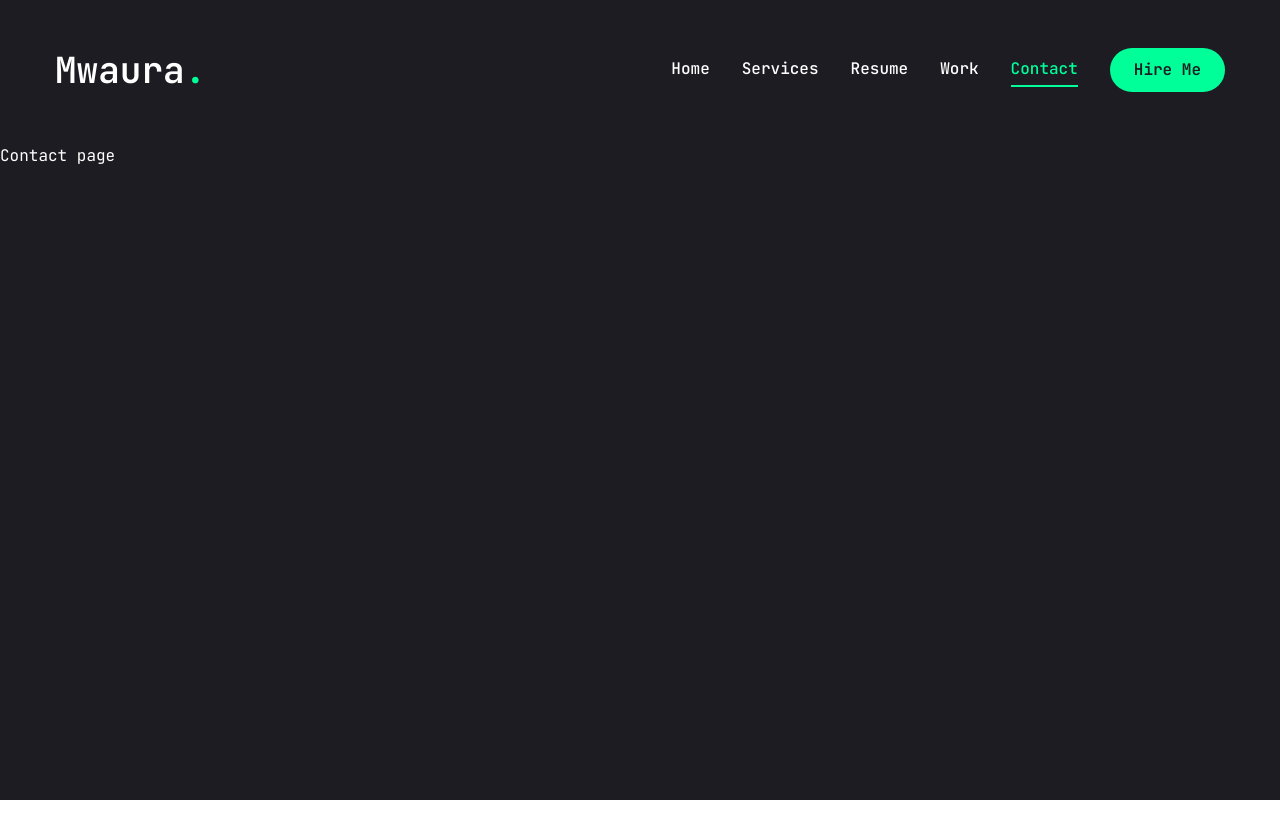
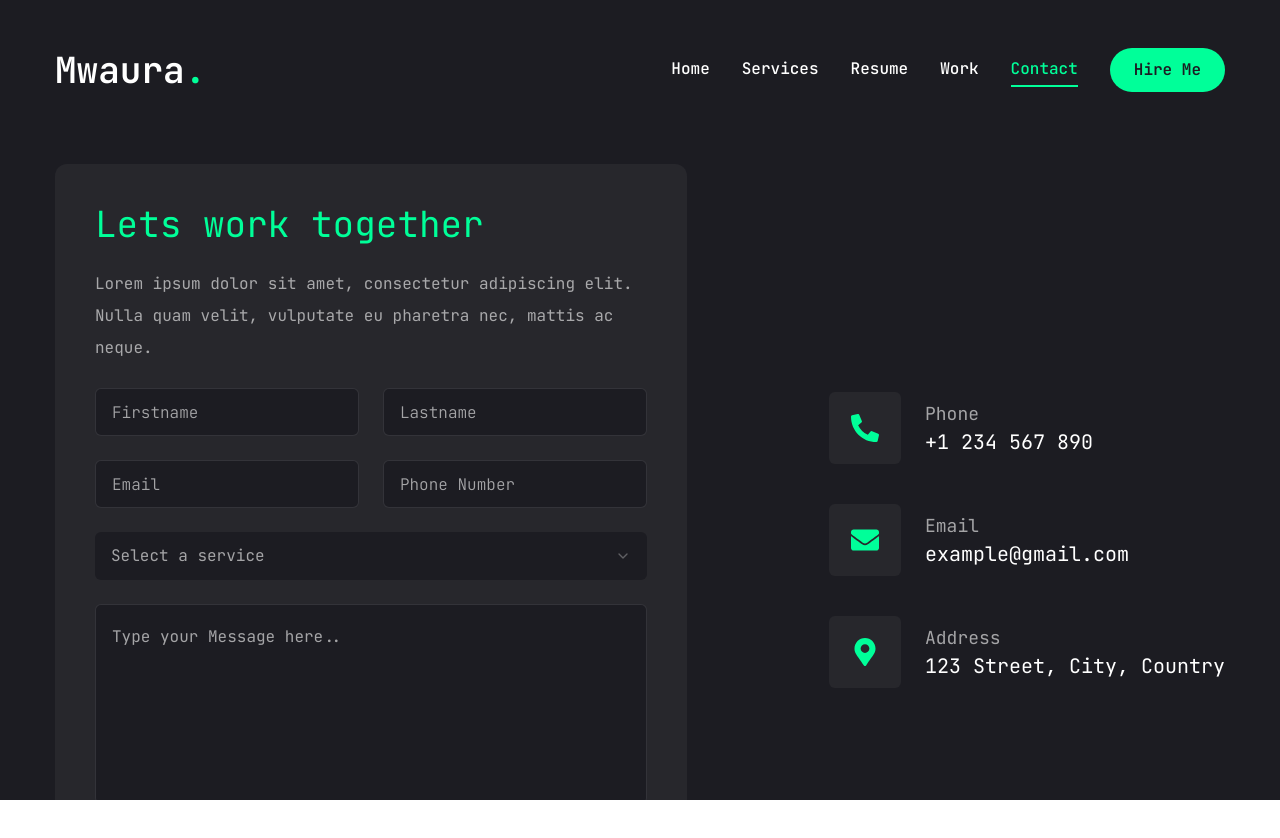
Before and after one commit to robynroby/portfolio-ms, a Next.js app: page /contact in a window 1280 px wide. Shown: the top 838 px of the page. Before the commit the page ends 800 px from the top, so only its background shows below. Built offline with nearby package versions, Linux system fonts and the light colour scheme.

Commit message:
contact page completed

```diff
--- a/src/app/contact/page.jsx
+++ b/src/app/contact/page.jsx
@@ -1,7 +1,107 @@
+"use client";
+
+import { Button } from "@/components/ui/button";
+import { Input } from "@/components/ui/input";
+import { Select, SelectContent, SelectGroup, SelectItem, SelectLabel, SelectTrigger, SelectValue } from "@/components/ui/select";
+import { Textarea } from "@/components/ui/textarea";
+import { motion } from "framer-motion";
+import { FaEnvelope, FaMapMarkerAlt, FaPhoneAlt } from 'react-icons/fa';
+
+const info = [
+    {
+        icon: <FaPhoneAlt />,
+        title: 'Phone',
+        description: '+1 234 567 890'
+    },
+    {
+        icon: <FaEnvelope />,
+        title: 'Email',
+        description: 'example@gmail.com'
+    },
+    {
+        icon: <FaMapMarkerAlt />,
+        title: 'Address',
+        description: '123 Street, City, Country'
+    }
+]
 
 const Contact = () => {
     return (
-        <div>Contact page</div>
+        <motion.section
+            initial={{ opacity: 0 }}
+            animate={{
+                opacity: 1,
+                transition: {
+                    duration: 0.4,
+                    delay: 2.4,
+                    ease: 'easeIn'
+                }
+            }}
+            className="py-6"
+        >
+            <div className="container mx-auto">
+                <div className="flex flex-col xl:flex-row gap-[30px]">
+                    {/* form */}
+                    <div className="xl:w-[54%] order-2 xl:order-none">
+                        <form className="flex flex-col gap-6 p-10 bg-[#27272c] rounded-xl">
+                            <h3 className="text-4xl text-accent">Lets work together</h3>
+                            <p className="text-white/60">Lorem ipsum dolor sit amet, consectetur adipiscing elit. Nulla quam velit, vulputate eu pharetra nec, mattis ac neque.</p>
+
+                            {/* inputs */}
+                            <div className="grid grid-cols-1 md:grid-cols-2 gap-6">
+                                <Input type="firstname" placeholder="Firstname" />
+                                <Input type="lastname" placeholder="Lastname" />
+                                <Input type="email" placeholder="Email" />
+                                <Input type="phone" placeholder="Phone Number" />
+                            </div>
+                            {/* select */}
+                            <Select>
+                                <SelectTrigger className="w-full">
+                                    <SelectValue placeholder="Select a service" />
+                                </SelectTrigger>
+                                <SelectContent>
+                                    <SelectGroup >
+                                        <SelectLabel>Select a service</SelectLabel>
+                                        <SelectItem value="est">Web Development</SelectItem>
+                                        <SelectItem value="cst">Mobile Development</SelectItem>
+                                        <SelectItem value="mst">UI/UX Design</SelectItem>
+                                    </SelectGroup>
+                                </SelectContent>
+                            </Select>
+                            {/* textarea */}
+                            <Textarea
+                                placeholder="Type your Message here.."
+                                className="h-[200px]"
+                            />
+                            {/* button */}
+                            <Button
+                                type="submit"
+                                size="md"
+                                className="max-w-40"
+                            >
+                                Send Message
+                            </Button>
+                        </form>
+                    </div>
+                    {/* info */}
+                    <div className="flex-1 flex items-center xl:justify-end order-1 xl:order-none mb-8 xl:mb-0">
+                        <ul className="flex flex-col gap-10">
+                            {info.map((item, index) => {
+                                return <li key={index} className="flex items-center gap-6">
+                                    <div className="w-[52px] h-[52px] xl:w-[72px] xl:h-[72px] bg-[#27272c] text-accent rounded-md flex items-center justify-center">
+                                        <div className="text-[28px]">{item.icon}</div>
+                                    </div>
+                                    <div className="flex-1">
+                                        <p className="text-lg text-white/60">{item.title}</p>
+                                        <h3 className="text-xl">{item.description}</h3>
+                                    </div>
+                                </li>
+                            })}
+                        </ul>
+                    </div>
+                </div>
+            </div>
+        </motion.section>
     )
 }
 
--- a/src/components/ui/input.jsx
+++ b/src/components/ui/input.jsx
@@ -7,7 +7,7 @@
     (<input
       type={type}
       className={cn(
-        "flex h-10 w-full rounded-md border border-slate-200 bg-white px-3 py-2 text-sm ring-offset-white file:border-0 file:bg-transparent file:text-sm file:font-medium placeholder:text-slate-500 focus-visible:outline-none focus-visible:ring-2 focus-visible:ring-slate-950 focus-visible:ring-offset-2 disabled:cursor-not-allowed disabled:opacity-50 dark:border-slate-800 dark:bg-slate-950 dark:ring-offset-slate-950 dark:placeholder:text-slate-400 dark:focus-visible:ring-slate-300",
+        "flex h-[48px] rounded-md border border-white/10 focus:border-accent font-light bg-primary px-4 py-5 text-base placeholder:text-white/60 outline-none",
         className
       )}
       ref={ref}
--- a/src/components/ui/select.jsx
+++ b/src/components/ui/select.jsx
@@ -16,7 +16,7 @@
   <SelectPrimitive.Trigger
     ref={ref}
     className={cn(
-      "flex h-10 w-full items-center justify-between rounded-md border border-slate-200 bg-white px-3 py-2 text-sm ring-offset-white placeholder:text-slate-500 focus:outline-none focus:ring-2 focus:ring-slate-950 focus:ring-offset-2 disabled:cursor-not-allowed disabled:opacity-50 [&>span]:line-clamp-1 dark:border-slate-800 dark:bg-slate-950 dark:ring-offset-slate-950 dark:placeholder:text-slate-400 dark:focus:ring-slate-300",
+      "flex h-[48px] w-full items-center justify-between rounded-md border-white/10 bg-primary px-4 py-5 text-base text-white/60 placeholder:text-white/10 focus:border-accent outline-none",
       className
     )}
     {...props}>
@@ -54,7 +54,7 @@
     <SelectPrimitive.Content
       ref={ref}
       className={cn(
-        "relative z-50 max-h-96 min-w-[8rem] overflow-hidden rounded-md border border-slate-200 bg-white text-slate-950 shadow-md data-[state=open]:animate-in data-[state=closed]:animate-out data-[state=closed]:fade-out-0 data-[state=open]:fade-in-0 data-[state=closed]:zoom-out-95 data-[state=open]:zoom-in-95 data-[side=bottom]:slide-in-from-top-2 data-[side=left]:slide-in-from-right-2 data-[side=right]:slide-in-from-left-2 data-[side=top]:slide-in-from-bottom-2 dark:border-slate-800 dark:bg-slate-950 dark:text-slate-50",
+        "relative z-50 max-h-96 min-w-[8rem] overflow-hidden rounded-md border border-white/10 bg-primary text-white shadow-md data-[state=open]:animate-in data-[state=closed]:animate-out data-[state=closed]:fade-out-0 data-[state=open]:fade-in-0 data-[state=closed]:zoom-out-95 data-[state=open]:zoom-in-95 data-[side=bottom]:slide-in-from-top-2 data-[side=left]:slide-in-from-right-2 data-[side=right]:slide-in-from-left-2 data-[side=top]:slide-in-from-bottom-2 dark:border-slate-800 dark:bg-slate-950 dark:text-slate-50",
         position === "popper" &&
           "data-[side=bottom]:translate-y-1 data-[side=left]:-translate-x-1 data-[side=right]:translate-x-1 data-[side=top]:-translate-y-1",
         className
@@ -85,7 +85,7 @@
   <SelectPrimitive.Item
     ref={ref}
     className={cn(
-      "relative flex w-full cursor-default select-none items-center rounded-sm py-1.5 pl-8 pr-2 text-sm outline-none focus:bg-slate-100 focus:text-slate-900 data-[disabled]:pointer-events-none data-[disabled]:opacity-50 dark:focus:bg-slate-800 dark:focus:text-slate-50",
+      "relative flex w-full cursor-default select-none items-center rounded-sm py-1.5 pl-8 pr-2 text-sm outline-none focus:bg-accent focus:text-primary data-[disabled]:pointer-events-none data-[disabled]:opacity-50 dark:focus:bg-slate-800 dark:focus:text-slate-50",
       className
     )}
     {...props}>
--- a/src/components/ui/textarea.jsx
+++ b/src/components/ui/textarea.jsx
@@ -6,7 +6,7 @@
   return (
     (<textarea
       className={cn(
-        "flex min-h-[80px] w-full rounded-md border border-slate-200 bg-white px-3 py-2 text-sm ring-offset-white placeholder:text-slate-500 focus-visible:outline-none focus-visible:ring-2 focus-visible:ring-slate-950 focus-visible:ring-offset-2 disabled:cursor-not-allowed disabled:opacity-50 dark:border-slate-800 dark:bg-slate-950 dark:ring-offset-slate-950 dark:placeholder:text-slate-400 dark:focus-visible:ring-slate-300",
+        "flex min-h-[80px] w-full rounded-md border border-white/10 bg-primary px-4 py-5 text-base placeholder:text-white/60 focus-visible:outline-none focus-visible:ring-1 focus-visible:ring-accent focus-visible:ring-offset-0 disabled:cursor-not-allowed disabled:opacity-5 resize-none",
         className
       )}
       ref={ref}
```
Also changed, not shown: .eslintrc.json.
